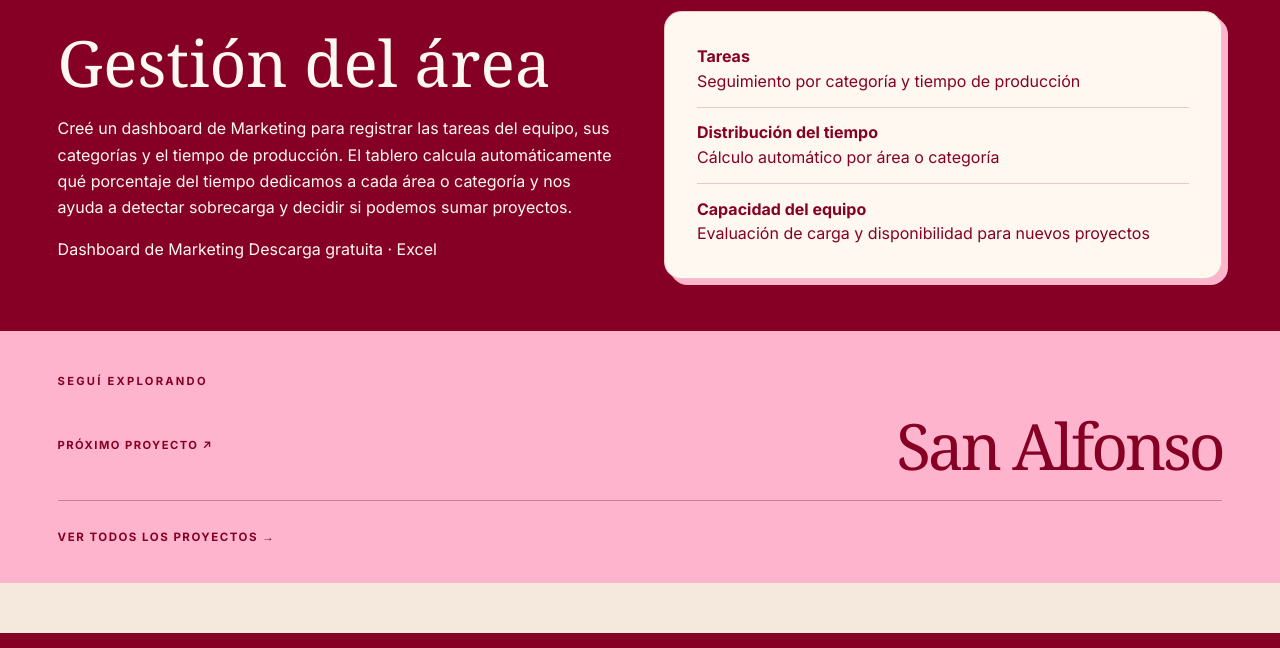
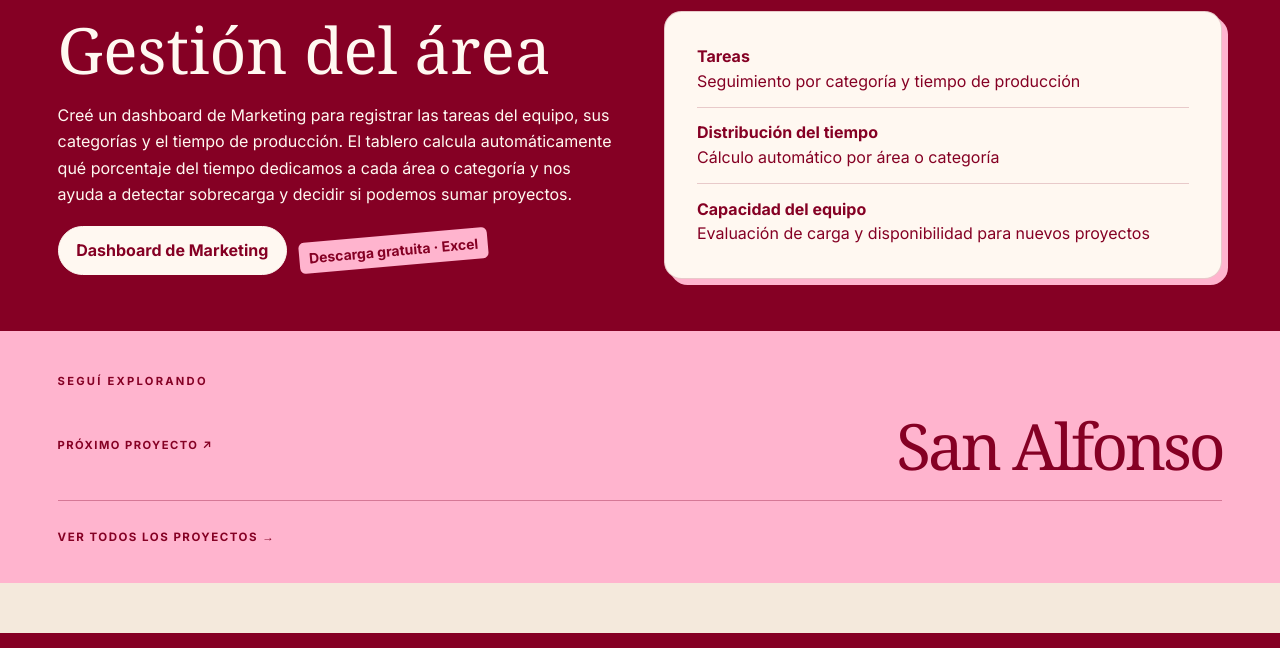
Before and after one commit to celigomezsadir-collab/muy-celina, a plain HTML site: page pages/proyectos/veterinaria-alem.html in a window 1280 px wide. Shown: the part 5072-5720 px from the top of the page. Drawn offline with Linux system fonts and the light colour scheme; a web font is replaced by a local one.

Commit message:
Add styles for resource section in CSS

```diff
--- a/css/veterinaria-alem.css
+++ b/css/veterinaria-alem.css
@@ -406,3 +406,41 @@
 .alem-hero-copy .pj-back {
     margin-top: 0;
 }
+.alem-resource {
+    display: flex;
+    flex-wrap: wrap;
+    align-items: center;
+    gap: .75rem;
+    margin-top: 1.15rem;
+}
+
+.alem-resource__link {
+    display: inline-block;
+    padding: .7rem 1.1rem;
+    border: 1px solid var(--paper);
+    border-radius: 999px;
+    background: var(--paper);
+    color: var(--burgundy);
+    font-weight: 700;
+    text-decoration: none;
+}
+
+.alem-resource__link:hover {
+    background: var(--pink);
+}
+
+.alem-resource__link:focus-visible {
+    outline: 2px solid var(--pink);
+    outline-offset: 4px;
+}
+
+.alem-resource__sticker {
+    display: inline-block;
+    padding: .3rem .6rem;
+    border-radius: .35rem;
+    background: var(--pink);
+    color: var(--burgundy);
+    font-size: .875rem;
+    font-weight: 700;
+    transform: rotate(-5deg);
+}
```
